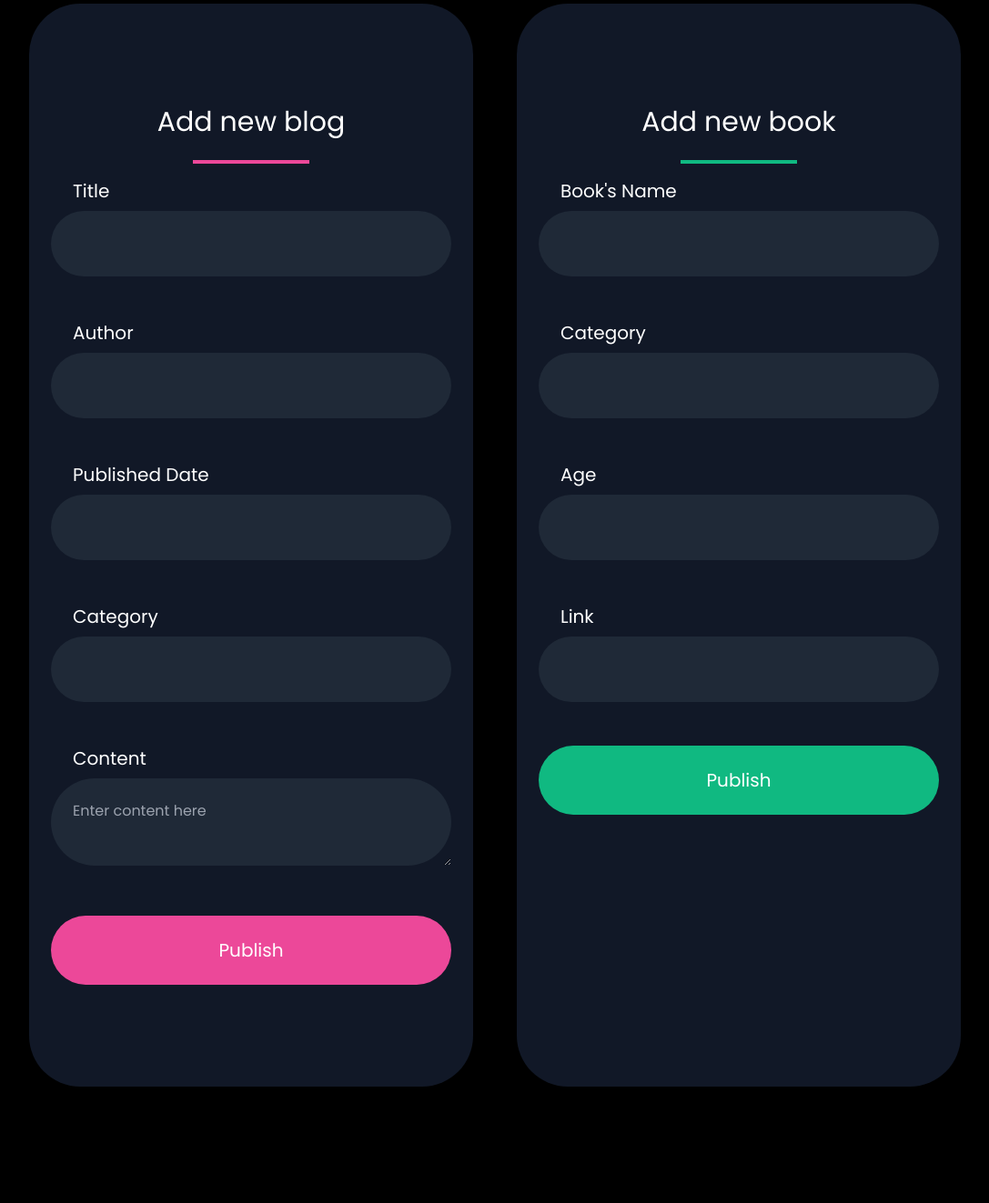
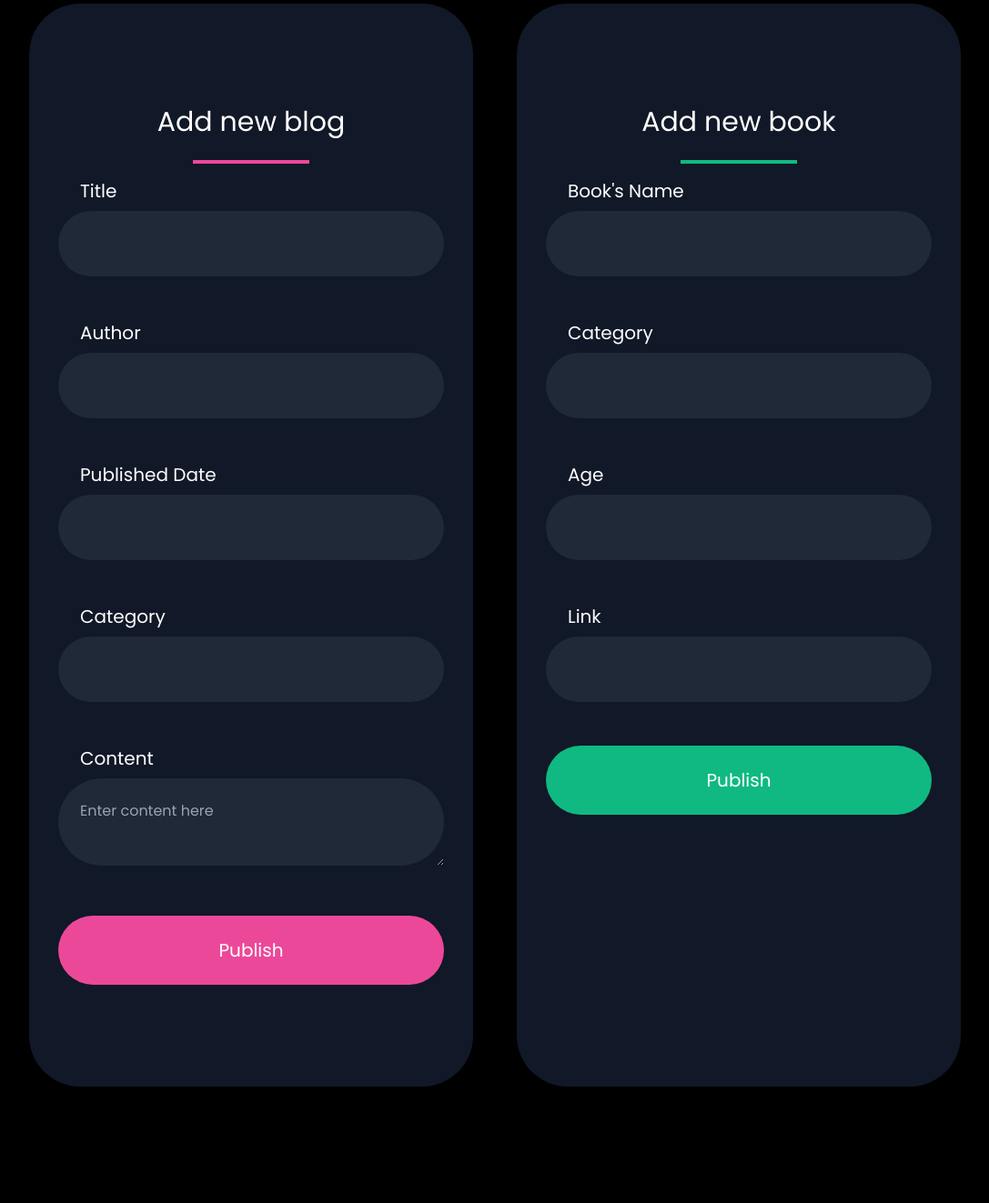
Before and after one commit to PrattDarsh/yg_backend, a Node server app: template views/admin.ejs in a window 1280 px wide. Shown: the part 212-1535 px from the top of the page at 91% size, without its empty margins (96-1183 px from the left). Run offline with Node 20, Linux system fonts and the light colour scheme; the template is opened without the code that fills it, so the values that code supplies are empty; some libraries are stand-ins or nearby versions.

Commit message:
increase horizontal padding within forms

```diff
--- a/views/admin.ejs
+++ b/views/admin.ejs
@@ -101,7 +101,7 @@
             </span>
         </p>
         <div class="grid md:grid-cols-2 gap-x-12 mt-12">
-            <div class="curvedFull bg-gray-900 py-28 px-6  ">
+            <div class="curvedFull bg-gray-900 py-28 px-8  ">
                 <p class="text-2xl md:text-3xl text-center">Add new blog</p>
                 <div class="h-1 bg-pink-500 w-32 mt-6 mx-auto"></div>
                 <form action="/dashboard/newblog" method="post" class="mt-4 space-y-12">
@@ -134,7 +134,7 @@
 
                 </form>
             </div>
-            <div class="curvedFull bg-gray-900 py-28 px-6  ">
+            <div class="curvedFull bg-gray-900 py-28 px-8  ">
                 <p class="text-2xl md:text-3xl text-center">Add new book</p>
                 <div class="h-1 bg-green-500 w-32 mt-6 mx-auto"></div>
                 <form action="/dashboard/newbook" method="post" class="mt-4 space-y-12">
```
